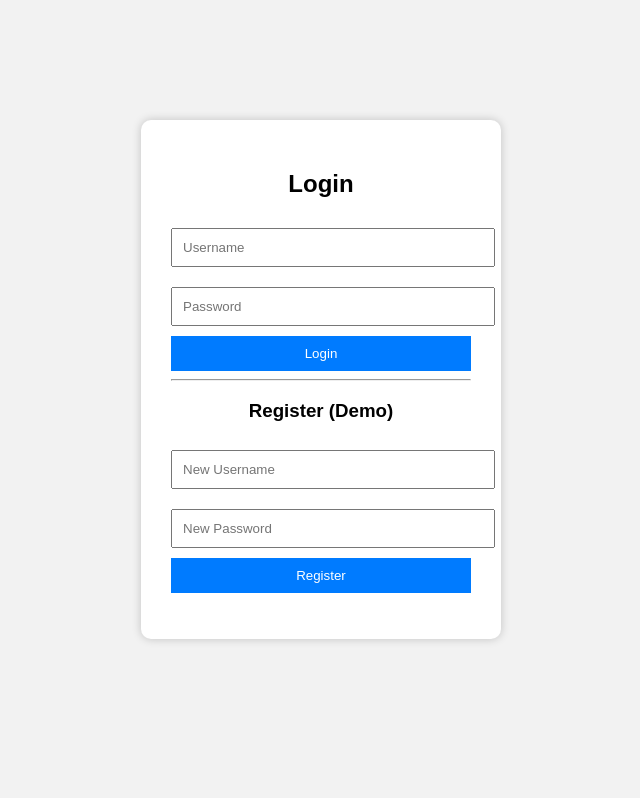
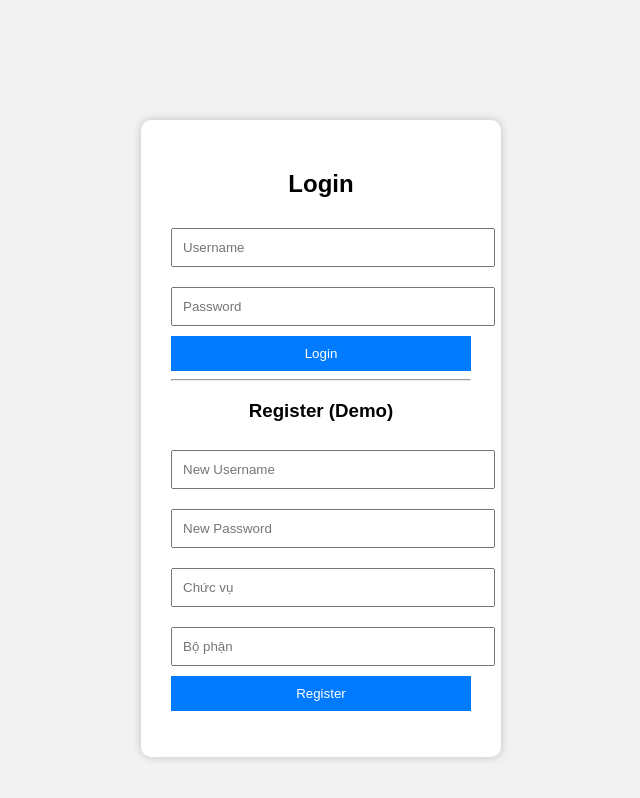
Before and after one commit to thvnn116/wifi-login-system, a plain HTML site: page index.html in a window 1280 px wide. Shown: the whole page, without its empty margins (319-959 px from the left). Drawn offline with Linux system fonts and the light colour scheme.

Commit message:
Update index.html

```diff
--- a/index.html
+++ b/index.html
@@ -25,6 +25,8 @@
 
 <input id="newUsername" type="text" placeholder="New Username">
 <input id="newPassword" type="password" placeholder="New Password">
+<input id="newRole" placeholder="Chức vụ">
+<input id="newDept" placeholder="Bộ phận">
 
 <button onclick="register()">Register</button>
 
```
